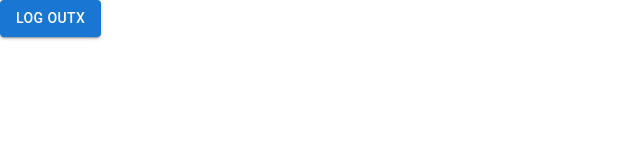
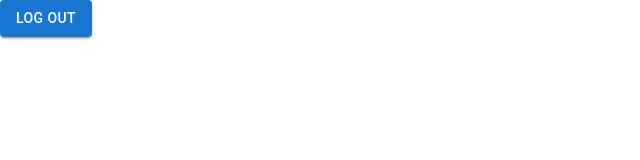
Before and after one commit to kalibria/Honda_tracker, a React (Create React App) app: page /logout in a window 1280 px wide. Shown: the top 160 px of the page, without its empty margins (0-640 px from the left). Built offline with nearby package versions, Linux system fonts and the light colour scheme.

Commit message:
call the /logout endpoint

```diff
--- a/src/auth/components/logOutFor/LogOutButton.tsx
+++ b/src/auth/components/logOutFor/LogOutButton.tsx
@@ -1,9 +1,16 @@
 import React from 'react';
 import { useNavigate } from 'react-router-dom';
 import { ButtonEl } from 'src/auth/components/loginForm/componentsForLoginForm';
+import { useLazyLogOutQuery } from 'src/services/hondaApi';
 
 export const LogOutButton = () => {
   const navigate = useNavigate();
+  const [trigger, result] = useLazyLogOutQuery();
 
-  return <ButtonEl text={'log out'} onClick={() => navigate('/')} />;
+  const handleClick = () => {
+    trigger({});
+    navigate('/');
+  };
+
+  return <ButtonEl text={'log out'} onClick={handleClick} />;
 };
--- a/src/auth/components/loginForm/componentsForLoginForm.tsx
+++ b/src/auth/components/loginForm/componentsForLoginForm.tsx
@@ -59,7 +59,7 @@ export const AlertForm: React.FC<IAlertForm> = ({ message }: IAlertForm) => {
 export const ButtonEl: React.FC<IButtonEl> = ({ text, ...props }) => {
   return (
     <Button variant="contained" type="submit" {...props}>
-      {text}x
+      {text}
     </Button>
   );
 };
--- a/src/services/hondaApi.tsx
+++ b/src/services/hondaApi.tsx
@@ -16,7 +16,14 @@ export const hondaApi = createApi({
         body: { password, username },
       }),
     }),
+    logOut: builder.query({
+      query: () => ({
+        url: '/logout',
+        method: 'POST',
+        // body: { sessionId },
+      }),
+    }),
   }),
 });
 
-export const { useStatusLoginQuery, useLazyStatusLoginQuery } = hondaApi;
+export const { useLazyStatusLoginQuery, useLazyLogOutQuery } = hondaApi;
```
